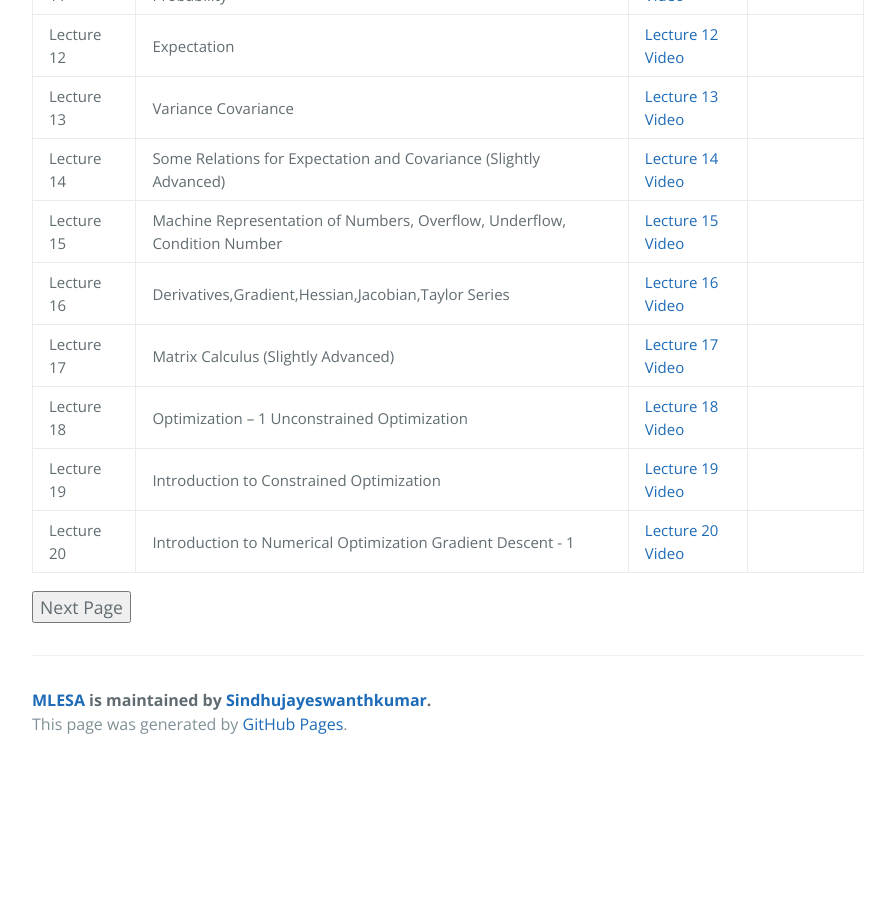
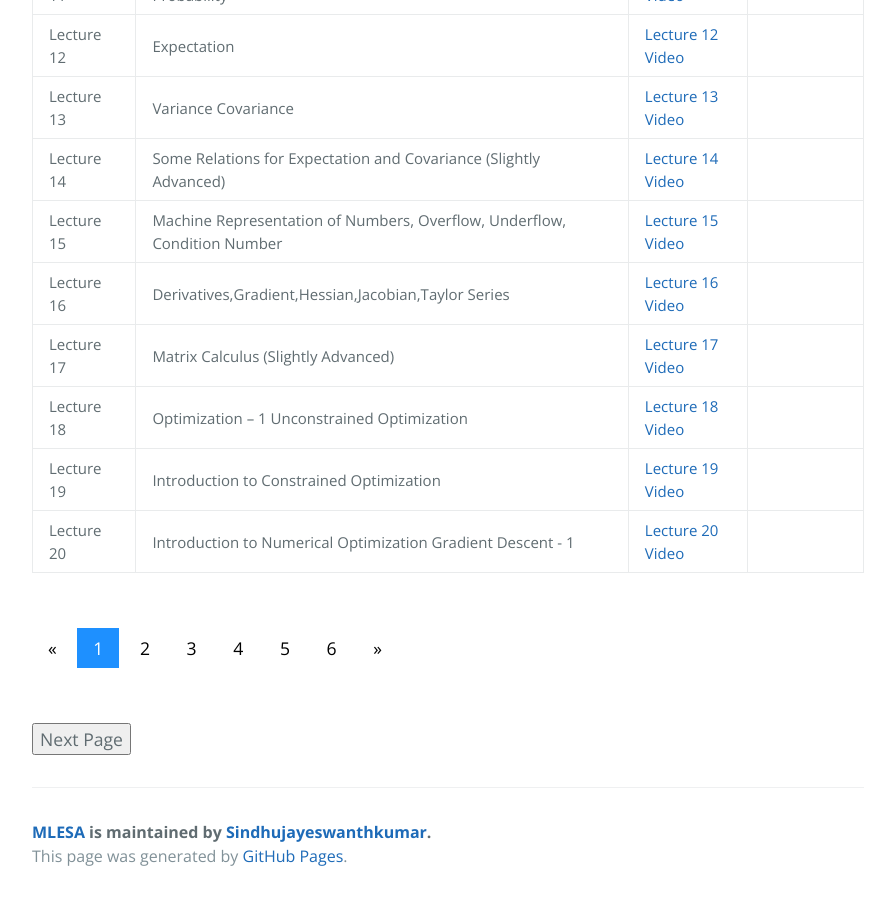
Before and after one commit to Sindhujayeswanthkumar/MLESA, a Jekyll site: the page built from course_page.md, in a window 1280 px wide and 900 px high, scrolled down 1323 px. Shown: the whole window, without its empty margins (192-1087 px from the left). Built offline with Jekyll 4.4.1, drawn with Linux system fonts in a browser that asks for light colours; before the commit the page ends 2091 px from its top, so only the background shows below that.

Commit message:
Update course_page.md

```diff
--- a/course_page.md
+++ b/course_page.md
@@ -157,4 +157,17 @@ description: Check Video link and Course contents here.
 </tbody>
 </table>
 
+<br>
+<div class="pagination">
+  <a href="#">&laquo;</a>
+  <a class="active" href="course_page.html">1</a>
+  <a href="course_page2.html">2</a>
+  <a href="course_page3.html">3</a>
+  <a href="course_page4.html">4</a>
+  <a href="course_page5.html">5</a>
+  <a href="course_page6.html">6</a>
+  <a href="#">&raquo;</a>
+</div>
+<br>
+
 <button type="button" onclick="window.location.href='course_page2.html';">Next Page</button>
```
